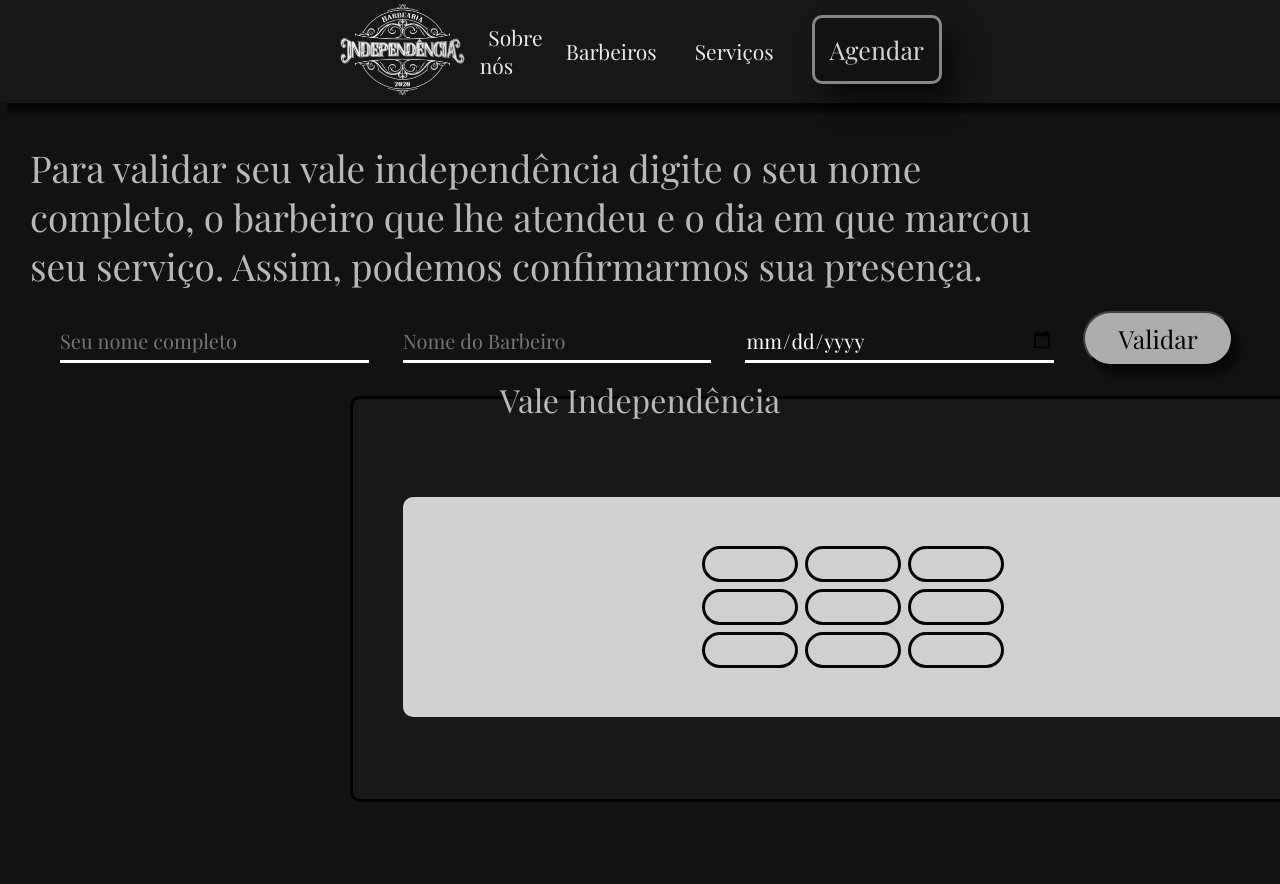
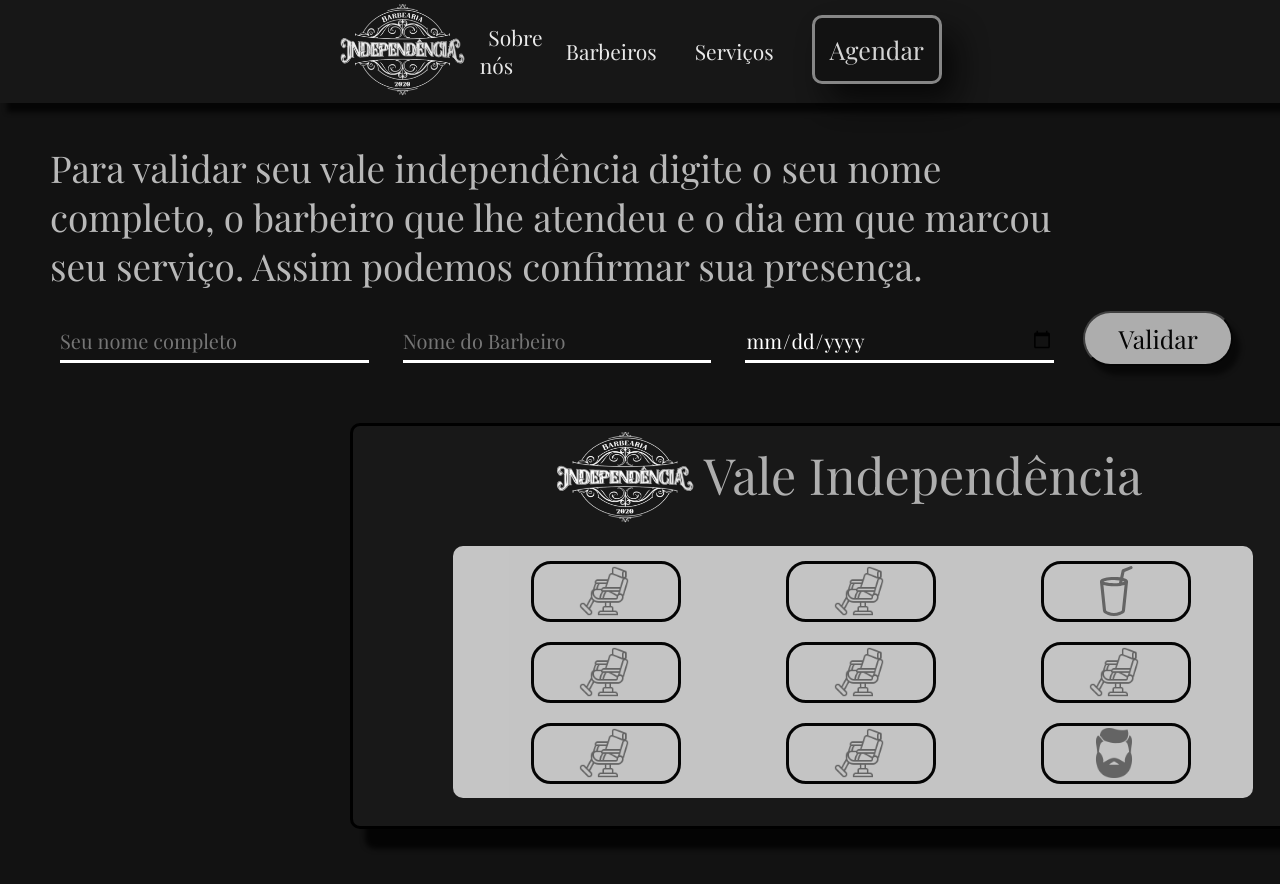
Before and after one commit to diogovidall/Barbearia-Independencia, a plain HTML site: page vale-independencia.html in a window 1280 px wide. Shown: the top 884 px of the page. Before the commit the page ends 802 px from the top, so only its background shows below. Drawn offline with nearby package versions, Linux system fonts and the light colour scheme.

Commit message:
git commit -m 'Estilização do card'

```diff
--- a/css/vale-independencia.css
+++ b/css/vale-independencia.css
@@ -9,6 +9,7 @@
 
 body {
     width: 100%;
+    height: 120vh;
     overflow-x: hidden;
     background-color: #121212;
 }
@@ -86,15 +87,6 @@
     padding: 6px;
 }
 /* Texto validação */
-.texto-validacao{
-    font-size: 37px;
-    opacity: 70%;
-    color: white;
-    flex-direction: row;
-    width: 80%;
-    margin-top: 40px;
-    margin-left: 30px;
-}
 
 .texto-validacao {
     font-size: 37px;
@@ -103,7 +95,7 @@
     flex-direction: row;
     width: 80%;
     margin-top: 40px;
-    margin-left: 30px;
+    margin-left: 50px;
 }
 
 .texto-input{
@@ -170,6 +162,11 @@
     color: white;
 }
 
+.titulo img {
+    width: 140px;
+height: 92px;
+}
+
 .card {
     background-color: #181818;
     border: 3px solid black;
@@ -182,43 +179,97 @@
     display: flex;
     justify-content: center;
     align-items: center;
-    margin-top: -25px;
+    margin-top: 45px;
     margin-left: 350px;
+    flex-direction: column;
   }
 
   .card span{
-   font-size: 32px;
-    opacity: 70%;
+   font-size: 50px;
+    opacity: 65%;
     color: white;
+    margin-top: 15px;
+    margin:10px;
   }
 
   .card-content {
-    width: 90%;
-    height: 55%;
-    background-color: white;
+    width: 80%;
+    height: 63%;
+    background-color: #f0f0f0;
     opacity: 80%;
     border-radius: 10px;
     display: flex;
-    justify-content: center;
+    justify-content: space-evenly;
     align-items: center;
     margin-top: 15px;
+    margin: 23px;
   }
 
   .service-squares {
     display: grid;
     grid-template-columns: repeat(3, 1fr);
     grid-template-rows: repeat(2, 1fr);
-    grid-gap: 7px;
+    grid-gap: 20px;
 
   }
 
   .square {
-    width: 90px;
-    height: 30px;
+    width: 144px;
+    height: 55px;
     border: 3px solid black;
     border-radius: 20px;
     display: flex;
     justify-content: space-between;
     align-items: center;
     flex-direction: row;
+    margin-right: 168px;
+    margin-right: 35px;
+    margin-left: 50px;
   }
+
+
+  /* Cortesias */
+  #block9 img{
+    margin-left: 45px;
+    opacity: 50%;
+  }
+
+  #block3 img{
+    margin-left: 45px;
+    opacity: 50%;
+  }
+
+  #block1 img{
+    margin-left: 45px;
+    opacity: 50%;
+  }
+
+  #block2 img{
+    margin-left: 45px;
+    opacity: 50%;
+  }
+
+  #block4 img{
+    margin-left: 45px;
+    opacity: 50%;
+  }
+
+  #block5 img{
+    margin-left: 45px;
+    opacity: 50%;
+  }
+
+  #block6 img{
+    margin-left: 45px;
+    opacity: 50%;
+  }
+
+  #block7 img{
+    margin-left: 45px;
+    opacity: 50%;
+  }
+
+  #block8 img{
+    margin-left: 45px;
+    opacity: 50%;
+  }
--- a/vale-independencia.html
+++ b/vale-independencia.html
@@ -55,7 +55,7 @@
 <!-- Texto inicial -->
 <section id="texto-validacao">
     <div class="texto-validacao">
-        <span>Para validar seu vale independência digite o seu nome completo, o barbeiro que lhe atendeu e o dia em que marcou seu serviço. Assim, podemos confirmarmos sua presença.</span>
+        <span>Para validar seu vale independência digite o seu nome completo, o barbeiro que lhe atendeu e o dia em que marcou seu serviço. Assim podemos confirmar sua presença.</span>
     </div>
 </section>
 
@@ -75,22 +75,42 @@
 
 <!-- Vale independência -->
 <section id="vale-independencia">
-    <div class="titulo">
-        <span>Vale Independência</span>
-    </div>
     <div class="card">
+        <div class="titulo">
+            <img src="assets/logo-barbearia-semfundo.png" alt="">
+            <span>Vale Independência</span>
+        </div>
         <div class="card-content">
           <div class="service-squares">
-            <div class="square" id="block1"></div>
-            <div class="square" id="block2"></div>
-            <div class="square" id="block3"></div>
-            <div class="square" id="block4"></div>
-            <div class="square" id="block5"></div>
-            <div class="square" id="block6"></div>
-            <div class="square" id="block7"></div>
-            <div class="square" id="block8"></div>
-            <div class="square" id="block9"></div>
+            <div class="square" id="block1">
+                <img src="assets/icons/cadeira-de-barbeiro.png" alt="Imagem cadeira" width="50px">
+            </div>
+            <div class="square" id="block2">
+                <img src="assets/icons/cadeira-de-barbeiro.png" alt="Imagem cadeira" width="50px">
+            </div>
+            <div class="square" id="block3">
+                <img src="assets/icons/cerveja.svg" alt="Imagem cerveja" width="50px">
+            </div>
 
+            <div class="square" id="block4">
+                <img src="assets/icons/cadeira-de-barbeiro.png" alt="Imagem cadeira" width="50px"></div>
+
+            <div class="square" id="block5">
+                <img src="assets/icons/cadeira-de-barbeiro.png" alt="Imagem cadeira" width="50px"></div>
+
+            <div class="square" id="block6">
+                <img src="assets/icons/cadeira-de-barbeiro.png" alt="Imagem cadeira" width="50px"></div>
+
+            <div class="square" id="block7">
+                <img src="assets/icons/cadeira-de-barbeiro.png" alt="Imagem cadeira" width="50px"></div>
+
+            <div class="square" id="block8">
+                <img src="assets/icons/cadeira-de-barbeiro.png" alt="Imagem cadeira" width="50px"></div>
+
+            <div class="square" id="block9">
+                <img src="assets/icons/combo.png" alt="Imagem Combo" width="50px">
+
+            </div>
           </div>
         </div>
       </div>
```
Also changed, not shown: assets/icons/cerveja.svg (added).
